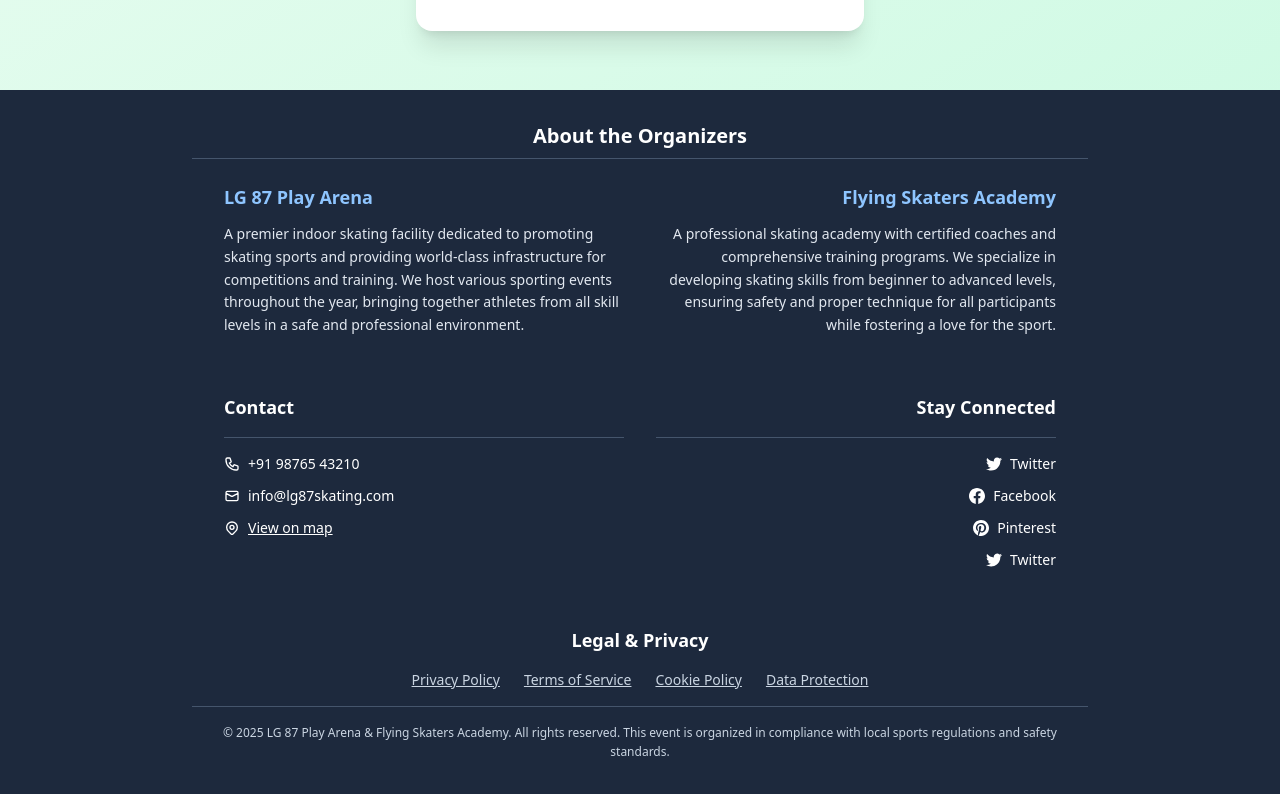
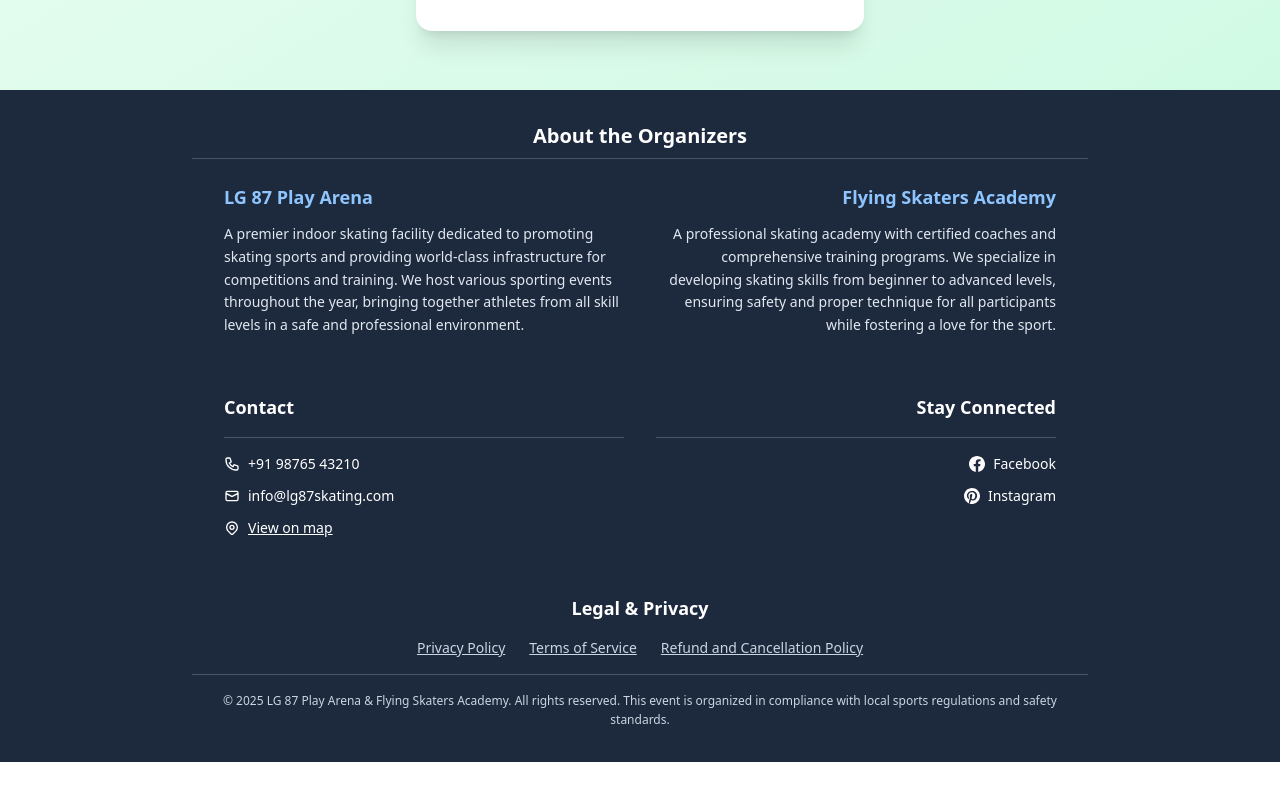
Before and after one commit to Chirag4452/Event-hosting, a React (Vite) app in the folder client/: page /success in a window 1280 px wide. Shown: the part 710-1504 px from the top of the page. After the commit the page ends 1472 px from the top, so only its background shows below. Built offline with nearby package versions, Linux system fonts and the light colour scheme.

Commit message:
Update contact links

```diff
--- a/client/src/components/Contact.tsx
+++ b/client/src/components/Contact.tsx
@@ -22,13 +22,13 @@
                 </svg>
                 <span className="text-white">info@lg87skating.com</span>
               </div>
-              <div className="flex items-center space-x-2">
+              <a href="https://maps.app.goo.gl/d4BJju25yaCgJkw4A?g_st=ipc" target="_blank" rel="noopener noreferrer" className="flex items-center space-x-2 hover:text-blue-300 transition-colors">
                 <svg className="w-4 h-4 text-white" fill="none" stroke="currentColor" viewBox="0 0 24 24">
                   <path strokeLinecap="round" strokeLinejoin="round" strokeWidth={2} d="M17.657 16.657L13.414 20.9a1.998 1.998 0 01-2.827 0l-4.244-4.243a8 8 0 1111.314 0z" />
                   <path strokeLinecap="round" strokeLinejoin="round" strokeWidth={2} d="M15 11a3 3 0 11-6 0 3 3 0 016 0z" />
                 </svg>
-                <span className="text-white underline cursor-pointer">View on map</span>
-              </div>
+                <span className="text-white underline">View on map</span>
+              </a>
             </div>
           </div>
 
@@ -37,29 +37,17 @@
             <h3 className="text-lg font-bold mb-4">Stay Connected</h3>
             <div className="border-b border-slate-600 mb-4"></div>
             <div className="flex flex-col items-center md:items-end space-y-3 text-sm">
-              <div className="flex items-center space-x-2">
-                <svg className="w-4 h-4 text-white" fill="currentColor" viewBox="0 0 24 24">
-                  <path d="M24 4.557c-.883.392-1.832.656-2.828.775 1.017-.609 1.798-1.574 2.165-2.724-.951.564-2.005.974-3.127 1.195-.897-.957-2.178-1.555-3.594-1.555-3.179 0-5.515 2.966-4.797 6.045-4.091-.205-7.719-2.165-10.148-5.144-1.29 2.213-.669 5.108 1.523 6.574-.806-.026-1.566-.247-2.229-.616-.054 2.281 1.581 4.415 3.949 4.89-.693.188-1.452.232-2.224.084.626 1.956 2.444 3.379 4.6 3.419-2.07 1.623-4.678 2.348-7.29 2.04 2.179 1.397 4.768 2.212 7.548 2.212 9.142 0 14.307-7.721 13.995-14.646.962-.695 1.797-1.562 2.457-2.549z"/>
-                </svg>
-                <span className="text-white">Twitter</span>
-              </div>
-              <div className="flex items-center space-x-2">
+              <a href="https://www.facebook.com/@lg87playarena/" target="_blank" rel="noopener noreferrer" className="flex items-center space-x-2 hover:text-blue-300 transition-colors">
                 <svg className="w-4 h-4 text-white" fill="currentColor" viewBox="0 0 24 24">
                   <path d="M24 12.073c0-6.627-5.373-12-12-12s-12 5.373-12 12c0 5.99 4.388 10.954 10.125 11.854v-8.385H7.078v-3.47h3.047V9.43c0-3.007 1.792-4.669 4.533-4.669 1.312 0 2.686.235 2.686.235v2.953H15.83c-1.491 0-1.956.925-1.956 1.874v2.25h3.328l-.532 3.47h-2.796v8.385C19.612 23.027 24 18.062 24 12.073z"/>
                 </svg>
                 <span className="text-white">Facebook</span>
-              </div>
+              </a>
               <div className="flex items-center space-x-2">
                 <svg className="w-4 h-4 text-white" fill="currentColor" viewBox="0 0 24 24">
                   <path d="M12.017 0C5.396 0 .029 5.367.029 11.987c0 5.079 3.158 9.417 7.618 11.174-.105-.949-.199-2.403.041-3.439.219-.937 1.406-5.957 1.406-5.957s-.359-.72-.359-1.781c0-1.663.967-2.911 2.168-2.911 1.024 0 1.518.769 1.518 1.688 0 1.029-.653 2.567-.992 3.992-.285 1.193.6 2.165 1.775 2.165 2.128 0 3.768-2.245 3.768-5.487 0-2.861-2.063-4.869-5.008-4.869-3.41 0-5.409 2.562-5.409 5.199 0 1.033.394 2.143.889 2.741.099.12.112.225.085.345-.09.375-.293 1.199-.334 1.363-.053.225-.172.271-.402.165-1.495-.69-2.433-2.878-2.433-4.646 0-3.776 2.748-7.252 7.92-7.252 4.158 0 7.392 2.967 7.392 6.923 0 4.135-2.607 7.462-6.233 7.462-1.214 0-2.357-.629-2.746-1.378l-.748 2.853c-.271 1.043-1.002 2.35-1.492 3.146C9.57 23.812 10.763 24.009 12.017 24.009c6.624 0 11.99-5.367 11.99-11.988C24.007 5.367 18.641.001 12.017.001z"/>
                 </svg>
-                <span className="text-white">Pinterest</span>
-              </div>
-              <div className="flex items-center space-x-2">
-                <svg className="w-4 h-4 text-white" fill="currentColor" viewBox="0 0 24 24">
-                  <path d="M23.953 4.57a10 10 0 01-2.825.775 4.958 4.958 0 002.163-2.723c-.951.555-2.005.959-3.127 1.184a4.92 4.92 0 00-8.384 4.482C7.69 8.095 4.067 6.13 1.64 3.162a4.822 4.822 0 00-.666 2.475c0 1.71.87 3.213 2.188 4.096a4.904 4.904 0 01-2.228-.616v.06a4.923 4.923 0 003.946 4.827 4.996 4.996 0 01-2.212.085 4.936 4.936 0 004.604 3.417 9.867 9.867 0 01-6.102 2.105c-.39 0-.779-.023-1.17-.067a13.995 13.995 0 007.557 2.209c9.053 0 13.998-7.496 13.998-13.985 0-.21 0-.42-.015-.63A9.935 9.935 0 0024 4.59z"/>
-                </svg>
-                <span className="text-white">Twitter</span>
+                <span className="text-white">Instagram</span>
               </div>
             </div>
           </div>
--- a/client/src/components/Footer.tsx
+++ b/client/src/components/Footer.tsx
@@ -14,10 +14,7 @@
               Terms of Service
             </a>
             <a href="#" className="text-sm text-slate-300 hover:text-white transition-colors underline">
-              Cookie Policy
-            </a>
-            <a href="#" className="text-sm text-slate-300 hover:text-white transition-colors underline">
-              Data Protection
+              Refund and Cancellation Policy
             </a>
           </div>
           <div className="border-t border-slate-600 pt-4">
```
